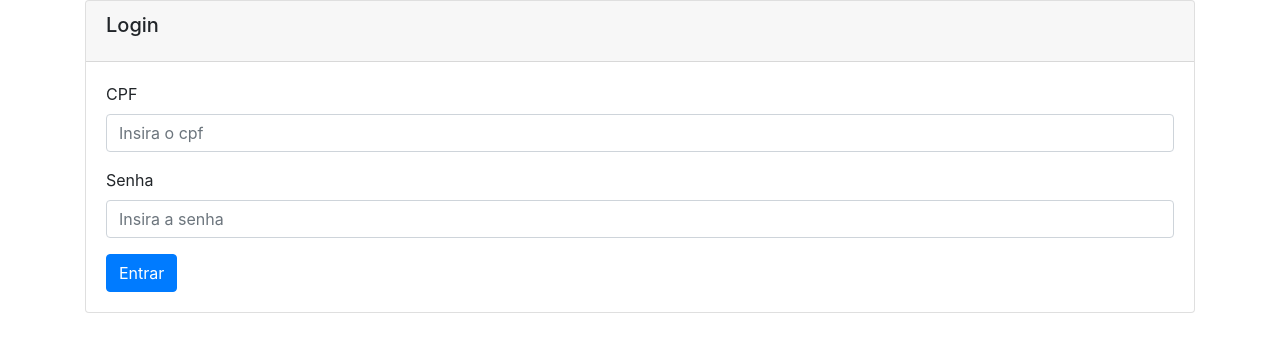
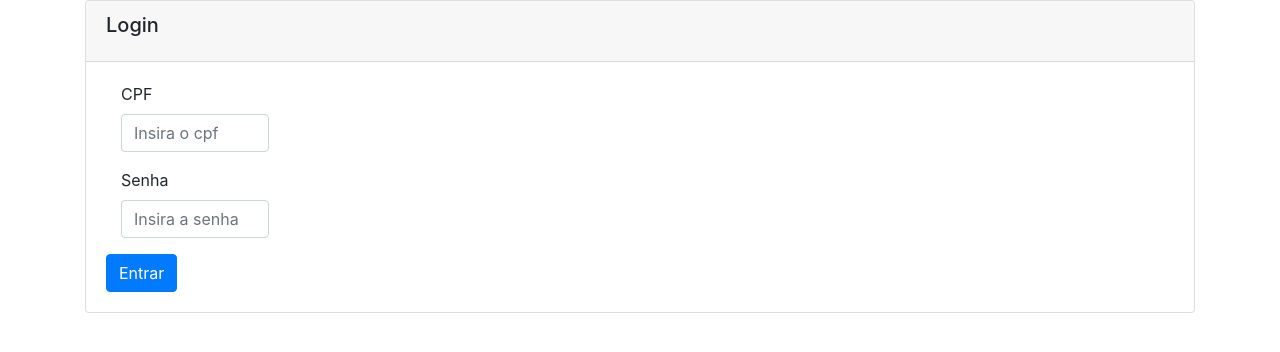
Before and after one commit to Saggioro/front-covid-desafio, a React (Create React App) app: page / in a window 1280 px wide. Shown: the top 352 px of the page. Built offline with nearby package versions, Linux system fonts and the light colour scheme; no server answers.

Commit message:
feat: add Col component from bs to reduce the size of inputs

```diff
--- a/src/components/Input.jsx
+++ b/src/components/Input.jsx
@@ -1,11 +1,16 @@
 import React from 'react';
-import { Form } from 'react-bootstrap';
+import { Form, Col } from 'react-bootstrap';
 
-const Input = ({ label, id, ...rest }) => {
+const Input = ({ label, id, children, sm = '2', ...rest }) => {
   return (
     <Form.Group>
-      <Form.Label htmlFor={id}>{label}</Form.Label>
-      <Form.Control id={id} {...rest} />
+      <Col sm={sm}>
+        <Form.Label htmlFor={id}>{label}</Form.Label>
+
+        <Form.Control id={id} {...rest}>
+          {children}
+        </Form.Control>
+      </Col>
     </Form.Group>
   );
 };
```
